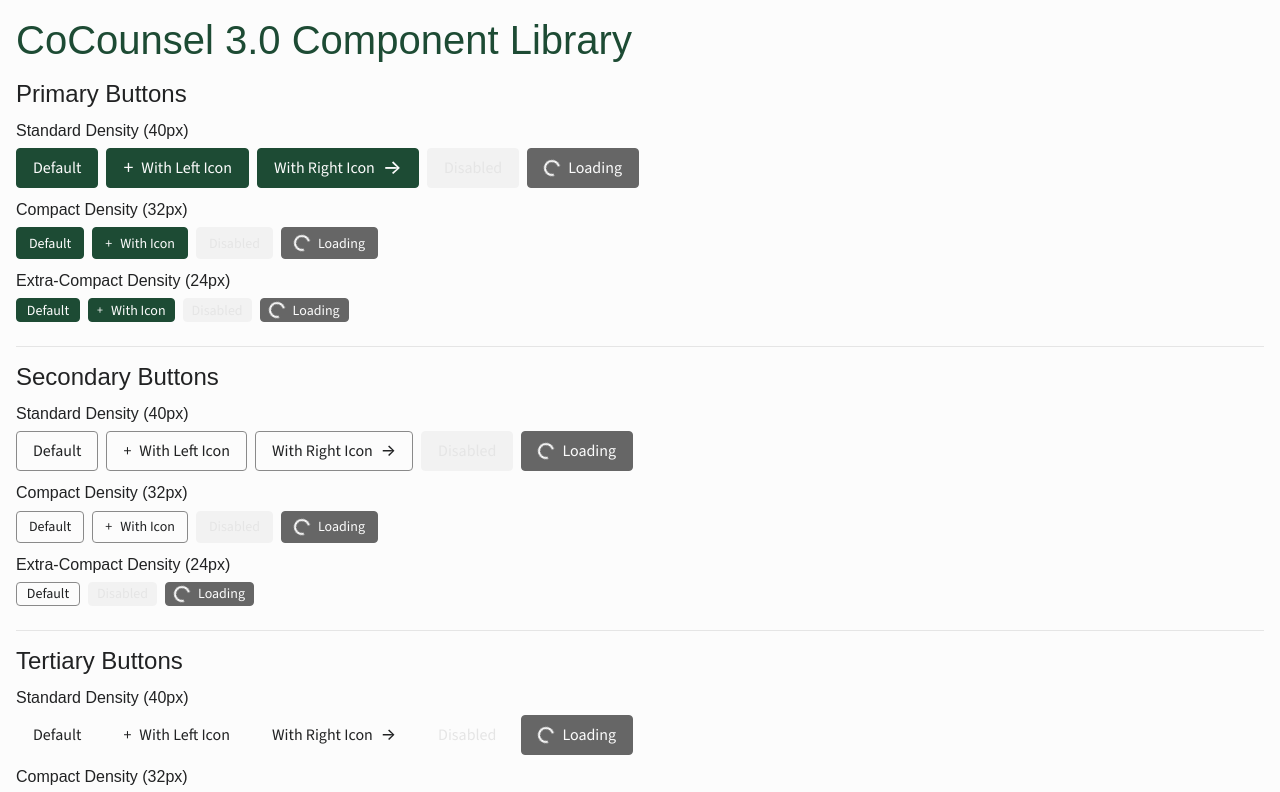
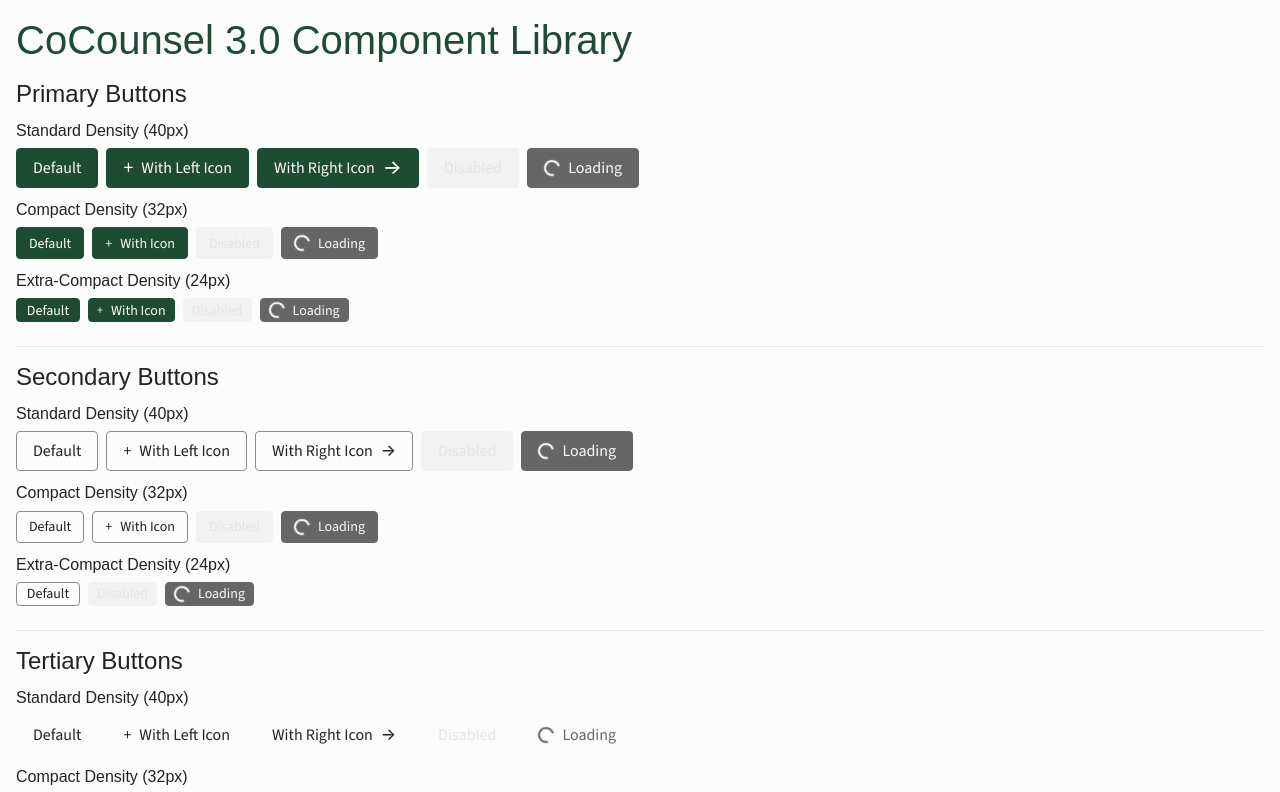
Before and after one commit to nar0906/ui-refresh-library, a React (Vite) app: page / in a window 1280 px wide. Shown: the top 792 px of the page. Built offline with nearby package versions, Linux system fonts and the light colour scheme.

Commit message:
Fix tertiary button loading state to use transparent background and gray text

```diff
--- a/src/components/Button/Button.jsx
+++ b/src/components/Button/Button.jsx
@@ -205,6 +205,30 @@
     }} />
   );
 
+  // Loading state styles - different for tertiary
+  const getLoadingStyles = () => {
+    if (!loading) return {};
+
+    if (appearance === 'tertiary') {
+      return {
+        backgroundColor: 'transparent',
+        color: systemColors.interactive.readOnly.on.subtle,
+        borderColor: 'transparent',
+        cursor: 'wait',
+        pointerEvents: 'none',
+      };
+    }
+
+    // Primary and Secondary loading
+    return {
+      backgroundColor: systemColors.interactive.readOnly.background.strong,
+      color: systemColors.text.knockout,
+      borderColor: systemColors.interactive.readOnly.border.default,
+      cursor: 'wait',
+      pointerEvents: 'none',
+    };
+  };
+
   return (
     <>
       <style>
@@ -224,13 +248,7 @@
         endIcon={loading ? null : rightIcon}
         onClick={onClick}
         disableRipple
-        style={loading ? {
-          backgroundColor: systemColors.interactive.readOnly.background.strong,
-          color: systemColors.text.knockout,
-          borderColor: systemColors.interactive.readOnly.border.default,
-          cursor: 'wait',
-          pointerEvents: 'none',
-        } : {}}
+        style={getLoadingStyles()}
         {...props}
       >
         {children}
```
